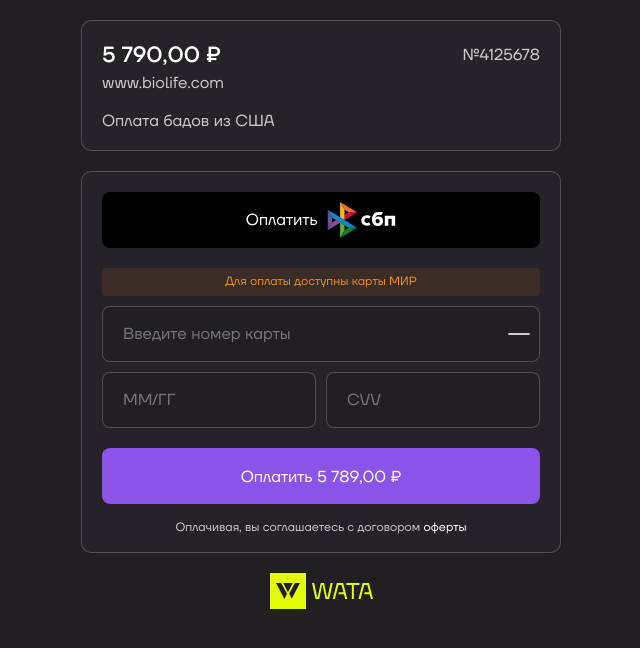
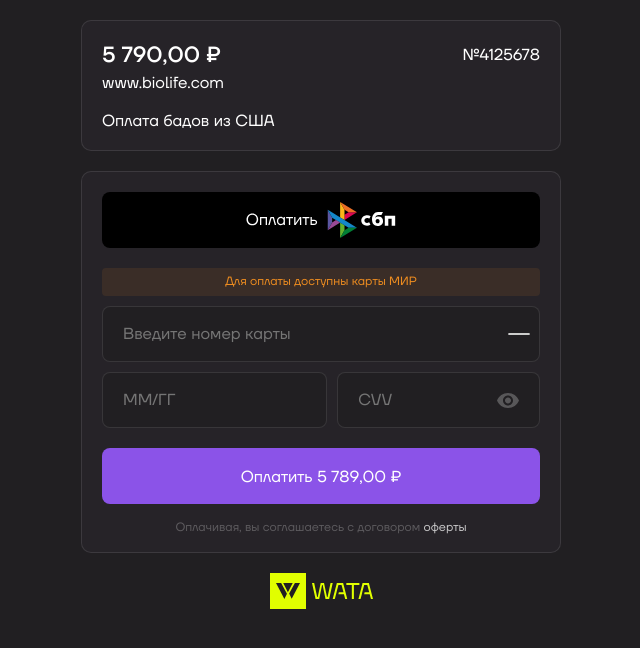
Before and after one commit to WataPayments/pay-form, a React (Create React App) app: page / in a window 1280 px wide. Shown: the top 648 px of the page, without its empty margins (319-959 px from the left). Built offline with nearby package versions, Linux system fonts and the light colour scheme.

Commit message:
update PaymentForm and PaymentFormDetails

```diff
--- a/src/Components/PaymentForm.jsx
+++ b/src/Components/PaymentForm.jsx
@@ -1,6 +1,8 @@
 import React, { useState, useRef } from "react";
 import "../Styles/PaymentFormStyle.css";
 import SBP from "../Images/Vector.svg";
+import eyeVisibleIcon from "../Images/Visibility_off.svg";
+import eyeHiddenIcon from "../Images/Visibility.svg";
 
 export default function PaymentForm() {
     const [cardNumber, setCardNumber] = useState("");
@@ -10,6 +12,7 @@
     const [expiryDateError, setExpiryDateError] = useState("");
     const [cvvError, setCvvError] = useState("");
     const [isErrorActive, setIsErrorActive] = useState(false);
+    const [cvvVisible, setCvvVisible] = useState(false);
     const expiryDateRef = useRef(null);
     const cvvRef = useRef(null);
 
@@ -25,7 +28,10 @@
         setCardNumber(inputCardNumber);
 
         if (inputCardNumber.length === 19) {
+            setCardNumberError("");
             expiryDateRef.current.focus();
+        } else {
+            setCardNumberError("error");
         }
     };
 
@@ -43,18 +49,17 @@
         setExpiryDate(inputExpiryDate);
 
         if (inputExpiryDate.length === 5) {
+            setExpiryDateError("");
             cvvRef.current.focus();
+        } else {
+            setExpiryDateError("error");
         }
     };
 
-    const handleCvvChange = (event) => {
-        let inputCvv = event.target.value.replace(/\D/g, '');
-
-        if (inputCvv.length > 3) {
-            inputCvv = inputCvv.slice(0, 3);
-        }
-
+    const handleCvvInput = (event) => {
+        let inputCvv = event.target.value.replace(/\D/g, '').slice(0, 3);
         setCvv(inputCvv);
+        setCvvError(""); // Clear error when CVV input changes
     };
 
     const handleInputFocus = (event) => {
@@ -76,6 +81,9 @@
         }
     };
 
+    const toggleCvvVisibility = () => {
+        setCvvVisible(!cvvVisible);
+    };
 
     const handleSubmit = (event) => {
         event.preventDefault();
@@ -128,6 +136,7 @@
                             id="cardNumber"
                             name="cardNumber"
                             placeholder="Введите номер карты"
+                            inputMode="numeric"
                             value={cardNumber}
                             onChange={handleCardNumberChange}
                             maxLength={19}
@@ -143,6 +152,7 @@
                             id="expiryDate"
                             name="expiryDate"
                             placeholder="ММ/ГГ"
+                            inputMode="numeric"
                             value={expiryDate}
                             onChange={handleExpiryDateChange}
                             maxLength={5}
@@ -151,20 +161,28 @@
                             onBlur={handleInputBlur}
                             className={`${expiryDateError} ${isErrorActive && expiryDateError ? "active" : ""}`}
                         />
+                        <div className={"cvv-input"}>
                             <input
-                            type="password"
+                                type={cvvVisible ? "text" : "password"}
                                 id="cvv"
                                 name="cvv"
                                 placeholder="CVV"
+                                inputMode="numeric"
                                 value={cvv}
-                            onChange={handleCvvChange}
+                                onChange={handleCvvInput}
                                 maxLength={3}
                                 ref={cvvRef}
                                 onFocus={handleInputFocus}
                                 onBlur={handleInputBlur}
-                            onKeyDown={handleCvvKeyDown}
                                 className={`${cvvError} ${isErrorActive && cvvError ? "active" : ""}`}
                             />
+                            <img
+                                src={cvvVisible ? eyeVisibleIcon : eyeHiddenIcon}
+                                alt="Toggle CVV Visibility"
+                                className="toggle-cvv-visibility"
+                                onClick={toggleCvvVisibility}
+                            />
+                        </div>
                     </div>
                 </div>
 
--- a/src/Styles/PaymentFormDetailsStyle.css
+++ b/src/Styles/PaymentFormDetailsStyle.css
@@ -90,13 +90,16 @@
 
 :root {
     --Text-Primary: #FFF;
-    --Text-Secondary: rgba(255, 255, 255, 0.75);
+    --Text-Secondry: rgba(255, 255, 255, 0.75);
+    --Text-Warning: #ED8C20;
+    --Text-Hint: rgba(255, 255, 255, 0.25);
+    --Border-Default: rgba(255, 255, 255, 0.10);
 }
 
 .order-info-block {
     width: 100%;
     border-radius: 10px;
-    border: 1px solid rgba(255, 255, 255, 0.20);
+    border: 1px solid var(--Border-Default);
     background: #262328;
     display: flex;
     flex-direction: column;
--- a/src/Styles/PaymentFormStyle.css
+++ b/src/Styles/PaymentFormStyle.css
@@ -92,12 +92,14 @@
     --Text-Primary: #FFF;
     --Text-Secondry: rgba(255, 255, 255, 0.75);
     --Text-Warning: #ED8C20;
+    --Text-Hint: rgba(255, 255, 255, 0.25);
+    --Border-Default: rgba(255, 255, 255, 0.10);
 }
 
 .order-add-cart-block {
     width: 100%;
     border-radius: 10px;
-    border: 1px solid rgba(255, 255, 255, 0.20);
+    border: 1px solid var(--Border-Default);
     background: #262328;
     display: flex;
     flex-direction: column;
@@ -185,7 +187,7 @@
     height: 56px;
     padding: 20px;
     border-radius: 8px;
-    border: 1px solid rgba(255, 255, 255, 0.20);
+    border: 1px solid var(--Border-Default);
     background: #211F22;
     color: var(--Text-Primary);
     font-size: 16px;
@@ -200,6 +202,7 @@
 input[type="password"]:focus,
 input.errorFocused:focus {
     outline: 2px solid #E1FF00;
+    background-color: #262328;
 }
 
 input.error {
@@ -220,6 +223,8 @@
     width: 100%;
 }
 
+
+
 .cvv-container input:first-child {
     margin-right: 5px;
 }
@@ -227,6 +232,18 @@
 .cvv-container input:last-child {
     margin-left: 5px;
 }
+.cvv-input{
+    width: 100%;
+    margin-left: 5px;
+    position: relative;
+}
+
+.cvv-input img{
+    position: absolute;
+    right: 20px;
+    bottom: 15px;
+}
+
 
 input[type="submit"] {
     width: 100%;
@@ -242,7 +259,7 @@
 }
 
 input[type="submit"]:hover {
-    background-color: #522F8B;
+    background-color: #7346BB;
 }
 
 .submit-button {
@@ -260,7 +277,7 @@
 }
 
 .accept-text p {
-    color: var(--Text-Secondry);
+    color: var(--Text-Hint);
     font-size: 12px;
     margin-bottom: 0;
     margin-top: 0;
@@ -269,7 +286,7 @@
 
 .accept-text a {
     text-decoration: none;
-    color: var(--Text-Primary);
+    color: var(--Text-Secondry);
     font-size: 12px;
     margin-bottom: 0;
     margin-top: 0;
```
Also changed, not shown: src/Images/Visibility.svg (added), src/Images/Visibility_off.svg (added). Lines whose indentation alone changed are shown as unchanged.
